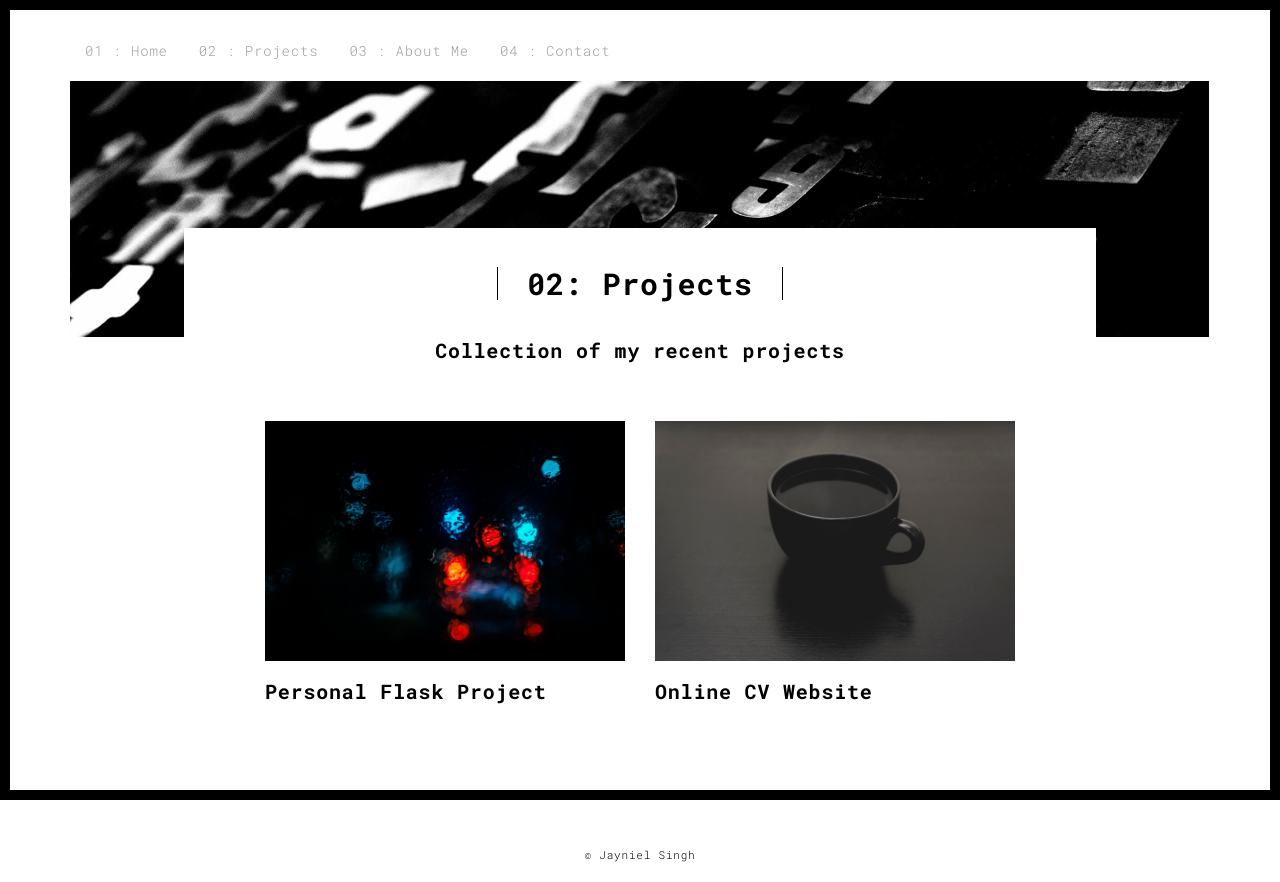
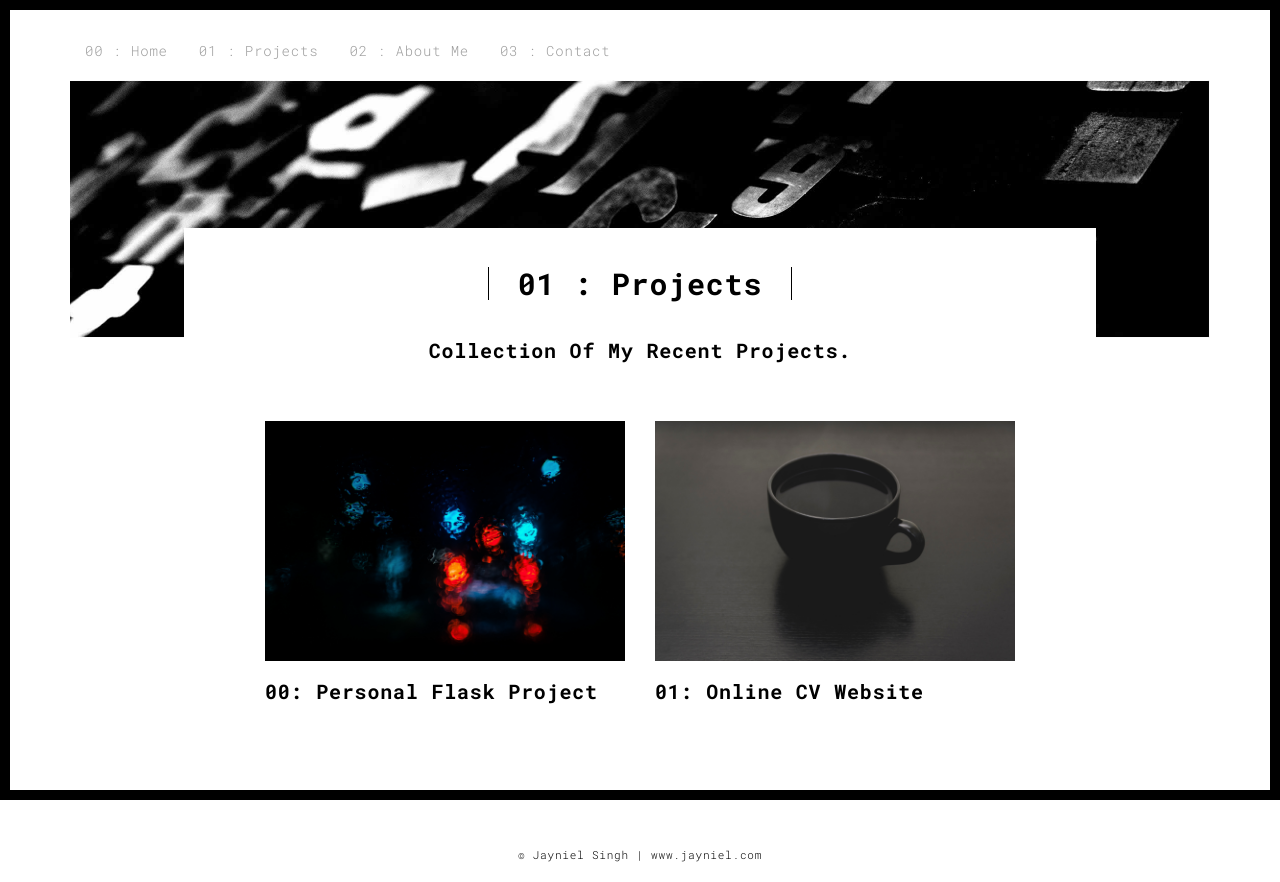
Before and after one commit to jaynielsingh/Personal_Website, a Flask app: page /projects in a window 1280 px wide. Run offline with Flask 2, Linux system fonts and the light colour scheme; some libraries are stand-ins or nearby versions.

Commit message:
update templates

```diff
--- a/templates/about.html
+++ b/templates/about.html
@@ -6,7 +6,7 @@
     <div class="row">
       <div class="col-xs-12">
         <div class="section-container-spacer text-center">
-          <h1 class="h2">03 : About me</h1>
+          <h1 class="h2">02 : About Me</h1>
         </div>
         <div class="row">
           <div class="col-md-10 col-md-offset-1">
--- a/templates/contact.html
+++ b/templates/contact.html
@@ -6,7 +6,7 @@
     <div class="row">
       <div class="col-xs-12">
         <div class="section-container-spacer text-center">
-          <h1 class="h2">04 : Contact me</h1>
+          <h1 class="h2">03 : Contact me</h1>
         </div>
 
         <div class="row">
@@ -46,7 +46,7 @@
                       Hayward, California
                     </li>
                   </ul>
-                  <h3>Follow me on social networks</h3>
+                  <h3>Follow me on social networks:</h3>
                   <!-- <a href="http://www.facebook.com" title="" class="fa-icon">
                     <i class="fa fa-facebook"></i>
                   </a>
--- a/templates/footer.html
+++ b/templates/footer.html
@@ -2,7 +2,7 @@
     <div class="container">
         <div class="row">
             <div class="col-xs-12">
-                <p>© Jayniel Singh</p>
+                <p>© Jayniel Singh | www.jayniel.com </p>
             </div>
         </div>
     </div>
--- a/templates/header.html
+++ b/templates/header.html
@@ -16,7 +16,7 @@
         <link rel="apple-touch-icon" sizes="180x180" href="static/assets/apple-icon-180x180.png">
         <link href="static/assets/favicon.ico" rel="icon">
 
-        <title>Title page</title>
+        <title>Jayniel Singh</title>
 
         <link href="static/main.3f6952e4.css" rel="stylesheet">
     </head>
@@ -40,10 +40,10 @@
 
                     <div class="collapse navbar-collapse" id="navbar-collapse">
                         <ul class="nav navbar-nav ">
-                            <li><a href="{{ url_for('index') }}" title="">01 : Home</a></li>
-                            <li><a href="{{ url_for('projects') }}" title="">02 : Projects</a></li>
-                            <li><a href="{{ url_for('about') }}" title="">03 : About Me</a></li>
-                            <li><a href="{{ url_for('contact') }}" title="">04 : Contact</a></li>
+                            <li><a href="{{ url_for('index') }}" title="">00 : Home</a></li>
+                            <li><a href="{{ url_for('projects') }}" title="">01 : Projects</a></li>
+                            <li><a href="{{ url_for('about') }}" title="">02 : About Me</a></li>
+                            <li><a href="{{ url_for('contact') }}" title="">03 : Contact</a></li>
                             <!-- <li><a href="static/components.html" title="">05 : Components</a></li> -->
                         </ul>
                     </div>
--- a/templates/index.html
+++ b/templates/index.html
@@ -12,8 +12,8 @@
             <h1>Hello,<br>
               <span id="typed-strings">
                 <span>I'm Jayniel Singh.</span>
-                <span>An Self Taught Python Developer.</span>
-                <span>With An Interest In Web Application Development.</span>
+                <span>I'm A Self Taught Python Developer.</span>
+                <span>I Have An Interest In Web Application Development.</span>
                 <span>GoodBye.</span>
               </span>
               <span id="typed"></span>
--- a/templates/work.html
+++ b/templates/work.html
@@ -8,9 +8,9 @@
         <img src="static/assets/images/work001-01.jpg" class="img-responsive" alt="">
         <div class="card-container">
           <div class="text-center">
-            <h1 class="h2"> 02: Projects</h1>
+            <h1 class="h2">01 : Projects</h1>
             <h3>
-              Collection of my recent projects
+              Collection Of My Recent Projects.
             </h3>
           </div>
 
@@ -23,12 +23,12 @@
         <div class="row">
           <div class="col-xs-12 col-md-6">
             <img src="static/assets/images/flask-pic.jpg" class="img-responsive" alt="">
-            <a href="https://jayniel-blog.herokuapp.com""><h3>Personal Flask Project</h3></a>
+            <a href="https://jayniel-blog.herokuapp.com""><h3> 00: Personal Flask Project</h3></a>
           </div>
           <div class=" col-xs-12 col-md-6">
               <img src="static/assets/images/cv-pic.jpg" class="img-responsive" alt="">
-              <a href="http://www.jayniel.com">
-                <h3> Online CV Website </h3>
+              <a href="https://jayniel-cv.herokuapp.com">
+                <h3> 01: Online CV Website </h3>
               </a>
           </div>
         </div>
```
